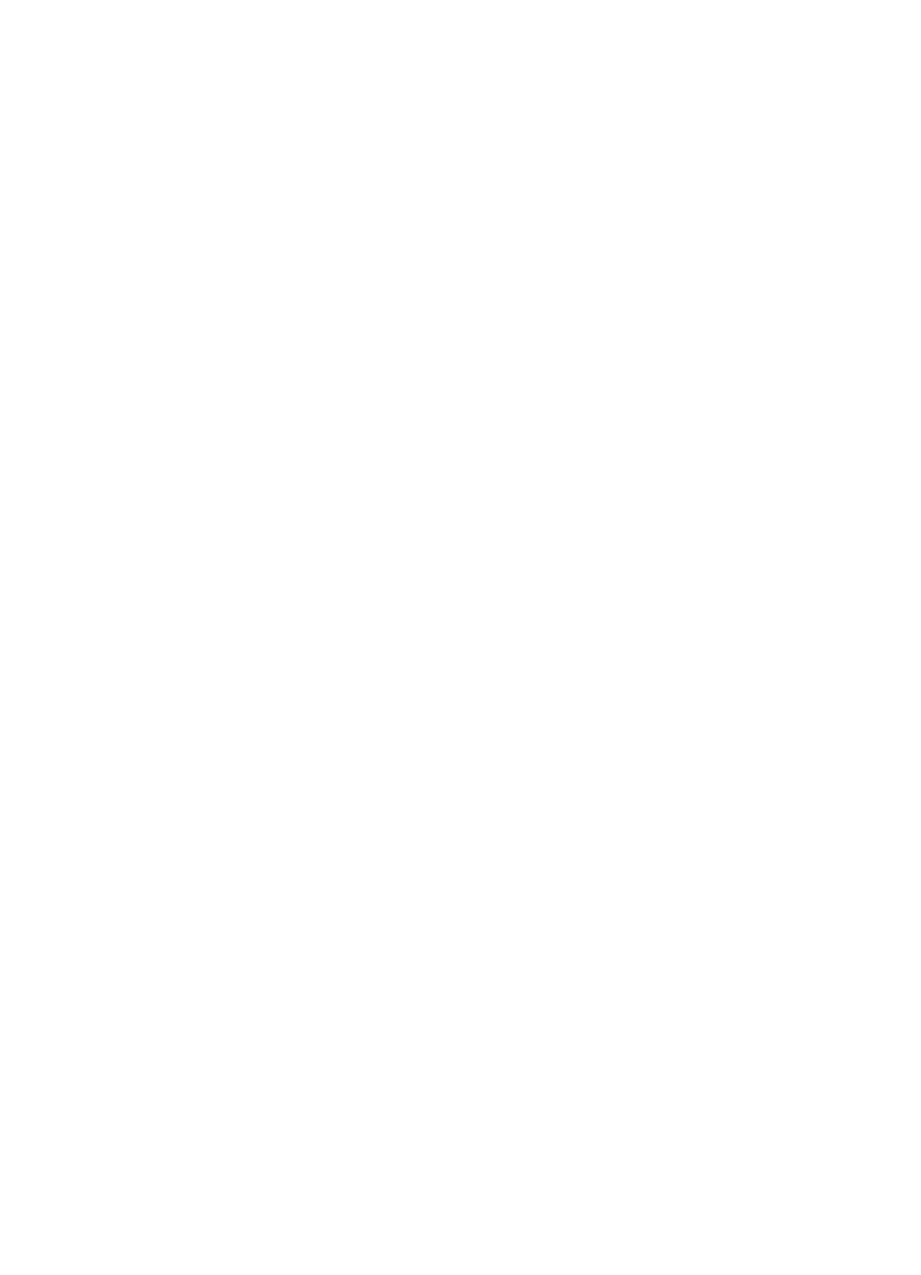
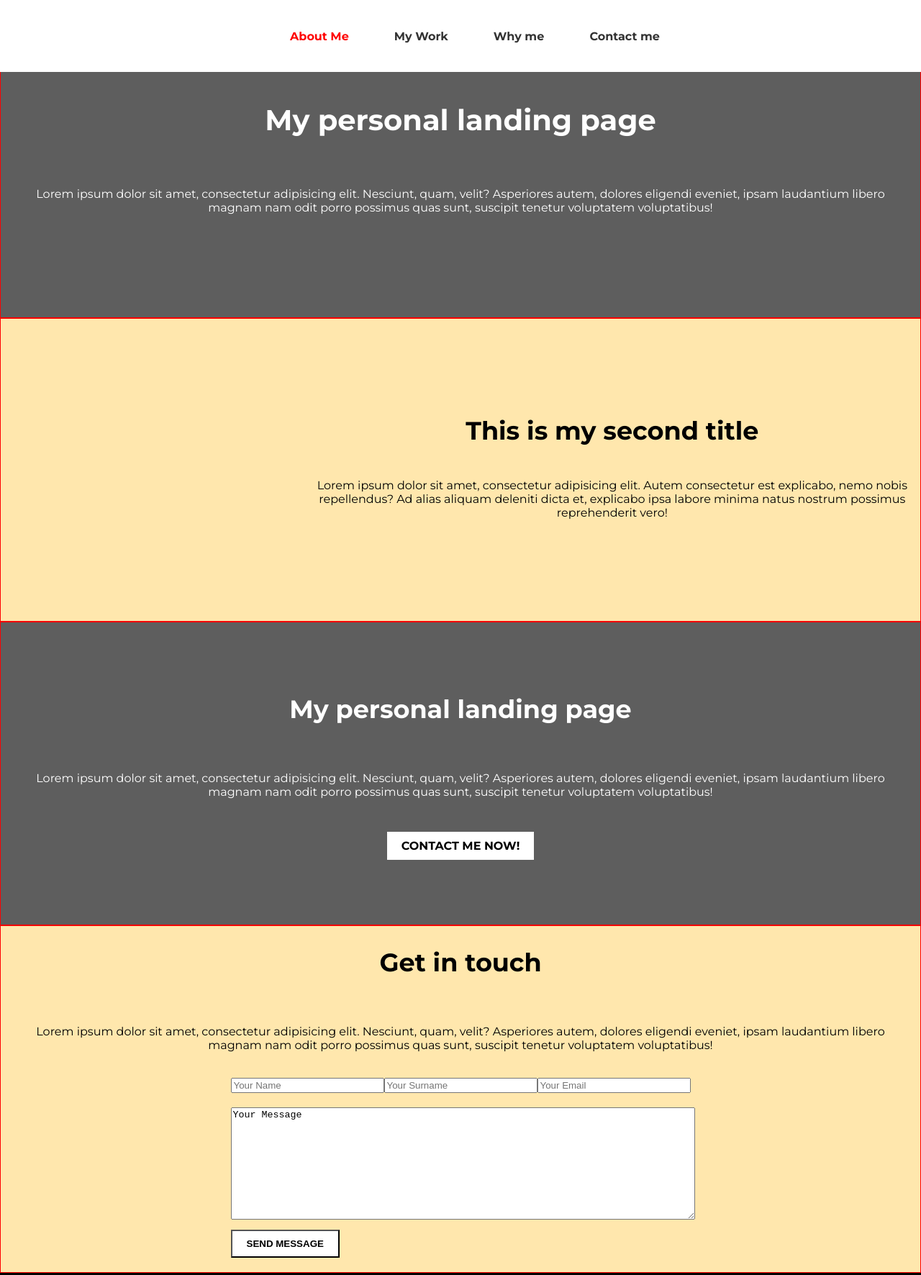
Before and after one commit to FilippoCalabrese/Udacity-Langing-Page, a plain HTML site: page index.html in a window 1280 px wide. Shown: the top 1772 px of the page at 72% size. Before the commit the page ends 800 px from the top, so only its background shows below. Drawn offline with Linux system fonts and the light colour scheme; placeholder pictures from the web are drawn by us.

Commit message:
Updated JS and HTML Code

```diff
--- a/css/body.css
+++ b/css/body.css
@@ -0,0 +1,93 @@
+html {
+    scroll-behavior: smooth;
+  }
+
+.padding_20 {
+    padding: 20px
+}
+
+.text_center {
+    text-align: center;
+}
+body {
+    width: 100%;
+    margin: 0px;
+}
+section {
+    min-height:400px;
+    border: 1px solid red;
+    display: flex;
+    padding-bottom: 20px;
+    justify-content: center;
+    align-items: center;
+}
+
+.text_section {
+    display: flex;
+    flex-direction: column;
+    justify-content: center;
+    align-items: center;
+}
+
+.one_third {
+    width: 33%;
+    height: 100%;
+}
+
+.two_third {
+    width: 66%;
+    height: 100%;
+}
+
+#image1 {
+    background-image: url("https://via.placeholder.com/1000x1000");
+    background-position: center;
+    background-repeat: no-repeat;
+}
+
+.section_column {
+    display: flex;
+    flex-direction: column;
+    justify-content: center;
+    align-items: center;
+}
+
+.section_column p {
+    text-align: center;
+}
+
+.section_dark {
+    background-color: #5e5e5e;
+    color: white;
+}
+
+.section_light {
+    background-color: #ffe7ad;
+}
+
+.button {
+    padding: 10px 20px;
+    background-color: white;
+    color: black;
+    margin-top: 10px;
+    text-transform: uppercase;
+    text-decoration: none;
+    font-weight: bold;
+}
+
+form {
+    width: 50%;
+}
+
+form textarea {
+    width: 100%;
+    margin-top: 20px
+}
+.form_row {
+    width: 100%;
+    display: flex;
+    flex-direction: row;
+}
+.form_row input {
+    width: 50%;
+}
--- a/css/footer.css
+++ b/css/footer.css
@@ -0,0 +1,15 @@
+footer {
+    height: 400px;
+    color: white;
+    background-color: black;
+    display: flex;
+    flex-direction: row;
+    justify-content: center;
+    align-items: center ;
+}
+
+.footer_column {
+    padding: 20px;
+    width: 40%;
+    text-align: center;
+}
--- a/css/header.css
+++ b/css/header.css
@@ -0,0 +1,27 @@
+#main_menu a.active {
+    color: red;
+}
+
+header {
+    height: 100px;
+    background-color: white;
+    display: flex;
+    justify-content: center;
+    align-items: center;
+    position: fixed;
+    width: 100%;
+}
+
+#main_menu {
+    display: flex;
+    width: 50%;
+    justify-content: space-evenly;
+    list-style-type: none;
+}
+
+#main_menu a {
+    font-weight: bold;
+    font-family: 'Montserrat';
+    text-decoration: none;
+    color: #333333;
+}
--- a/css/master.css
+++ b/css/master.css
@@ -1,3 +1,4 @@
 @import url('header.css');
 @import url('body.css');
 @import url('footer.css');
+@import url('typography.css');
--- /dev/null
+++ b/css/typography.css
@@ -0,0 +1,20 @@
+h1, h2, h3, h4, h5, h6, a {
+    font-family: 'Montserrat', sans-serif;
+    font-weight: bold;
+}
+
+h1 {
+    font-size: 40px;
+}
+
+h2 {
+    font-size: 35px;
+}
+
+h3 {
+    font-size: 30px;
+}
+
+p {
+    font-family: 'Montserrat', sans-serif;
+}
--- a/index.html
+++ b/index.html
@@ -3,18 +3,80 @@
 <head>
     <meta charset="UTF-8">
     <link rel="stylesheet" href="./css/master.css">
+
+    <!-- Google Fonts -->
+    <link rel="preconnect" href="https://fonts.gstatic.com">
+    <link href="https://fonts.googleapis.com/css2?family=Montserrat:wght@400;500;700&display=swap" rel="stylesheet">
+
+
     <title>Title</title>
 </head>
 <body>
+
     <header>
+        <img src="" alt="">
+        <ul id="main_menu">
+        </ul>
+    </header>
 
-    </header>
-    <div id="content">
+    <section id="section1" data-name="About Me" class="text_section section_dark padding_20">
+        <h1>My personal landing page</h1>
+        <p class="padding_20 text_center">Lorem ipsum dolor sit amet, consectetur adipisicing elit. Nesciunt, quam, velit? Asperiores autem, dolores eligendi eveniet, ipsam laudantium libero magnam nam odit porro possimus quas sunt, suscipit tenetur voluptatem voluptatibus!</p>
+    </section>
 
-    </div>
+    <section id="section2" data-name="My Work" class="gallery_section section_light">
+        <div class="section_column one_third" id="image1">
+
+        </div>
+        <div class="section_column two_third">
+            <h2>This is my second title</h2>
+            <p>Lorem ipsum dolor sit amet, consectetur adipisicing elit. Autem consectetur est explicabo, nemo nobis repellendus? Ad alias aliquam deleniti dicta et, explicabo ipsa labore minima natus nostrum possimus reprehenderit vero!</p>
+        </div>
+    </section>
+
+    <section id="section3" data-name="Why me" class="text_section section_dark">
+        <h2>My personal landing page</h2>
+        <p class="padding_20 text_center">
+            Lorem ipsum dolor sit amet, consectetur adipisicing elit. Nesciunt, quam, velit? Asperiores autem, dolores eligendi eveniet, ipsam laudantium libero magnam nam odit porro possimus quas sunt, suscipit tenetur voluptatem voluptatibus!
+        </p>
+        <a class="button button_primary" href="#section4">Contact me now!</a>
+    </section>
+
+    <section id="section4" data-name="Contact me" class="text_section section_light">
+        <h2>Get in touch</h2>
+        <p class="padding_20 text_center">
+            Lorem ipsum dolor sit amet, consectetur adipisicing elit. Nesciunt, quam, velit? Asperiores autem, dolores eligendi eveniet, ipsam laudantium libero magnam nam odit porro possimus quas sunt, suscipit tenetur voluptatem voluptatibus!
+        </p>
+        <form action="">
+            <div class="form_row">
+                <input required type="text" name="your_name" placeholder="Your Name">
+                <input required type="text" name="your_name" placeholder="Your Surname">
+                <input required type="email" name="your_email" placeholder="Your Email">
+            </div>
+            <textarea name="your_message" id="" cols="30" rows="10">Your Message</textarea>
+            <input type="submit" value="Send message" class="button">
+        </form>
+    </section>
+
     <footer>
+        <div class="footer_column">
+            <h3>Filippo Calabrese</h3>
+            <p>
+                Via Roma 11, 00121 (RM), Italy, <br>
+                CF: FFGGGFFFGF994F <br>
+                VAT: IT12345678912
+            </p>
+        </div>
+        <div class="footer_column">
+            <h3>Legal Menu</h3>
+            <p>
+                Via Roma 11, 00121 (RM), Italy, <br>
+                CF: FFGGGFFFGF994F <br>
+                VAT: IT12345678912
+            </p>
+        </div>
+    </footer>
 
-    </footer>
     <script src="./js/app.js"></script>
 </body>
 </html>
--- a/js/app.js
+++ b/js/app.js
@@ -0,0 +1,46 @@
+const sections = document.querySelectorAll('section');
+const fragment = new DocumentFragment();
+const headerNavList = document.querySelector('#main_menu');
+
+//Main navigation generation
+sections.forEach(function(element){
+    const anchor = document.createElement('a');
+    anchor.innerHTML = element.getAttribute('data-name');
+    anchor.setAttribute('href', '#'+element.getAttribute('id'));
+
+    //this will be used later to find the active section
+    anchor.setAttribute('data-section-id', element.getAttribute('id'));
+
+    const listItem = document.createElement('li');
+    listItem.appendChild(anchor);
+    fragment.appendChild(listItem);
+});
+
+const cloned = fragment.cloneNode();
+headerNavList.appendChild(fragment);
+
+
+// Scroll event handling. This section of code handles the current section selection
+window.addEventListener("scroll", navMarcClosestSection);
+
+function navMarcClosestSection() {
+
+  let scrollY = window.pageYOffset;
+
+  sections.forEach(section => {
+    const sectionHeight = section.offsetHeight;
+
+    //-100 in the following line is the fixed navigation offset that needs to be adjusted
+    const sectionTop = section.offsetTop - 100;
+    sectionId = section.getAttribute("id");
+
+    if (
+      scrollY > sectionTop &&
+      scrollY <= sectionTop + sectionHeight
+    ){
+      document.querySelector("a[data-section-id*=" + sectionId + "]").classList.add("active");
+    } else {
+        document.querySelector("a[data-section-id*=" + sectionId + "]").classList.remove("active");
+    }
+  });
+}
```
Also changed, not shown: 1 other file.
